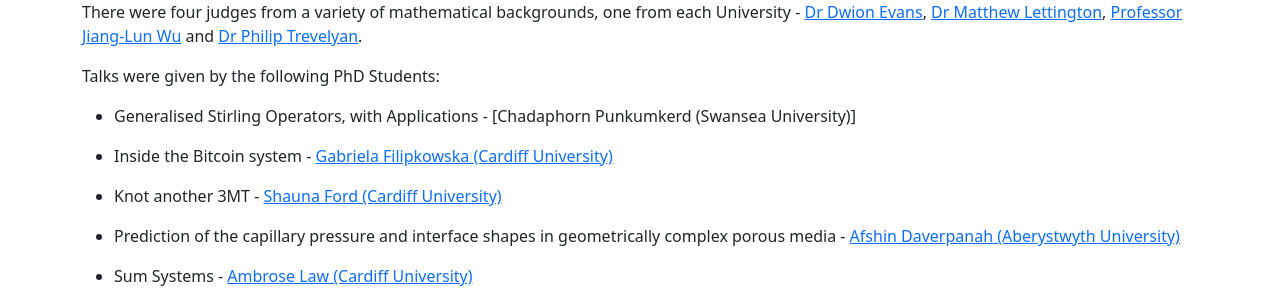
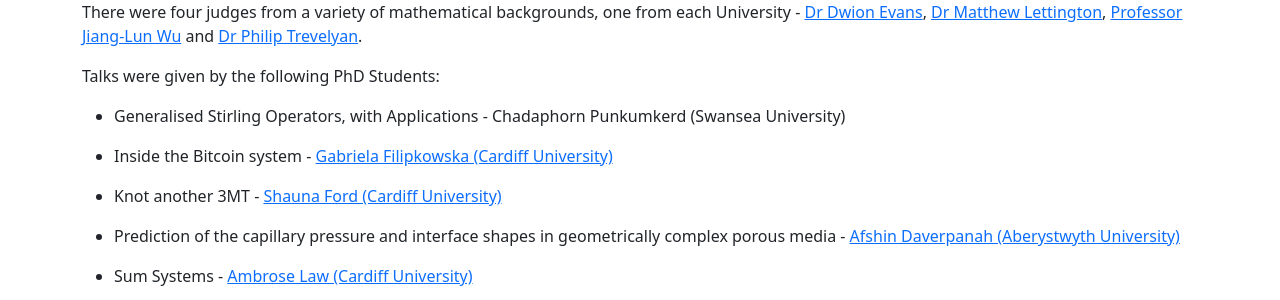
Before and after one commit to SIAM-IMA-Cardiff/siam-ima-cardiff.github.io, a Jekyll site: the page built from collections/_posts/2022-06-13-Welsh3MT-result.md, in a window 1280 px wide. Shown: the part 977-1277 px from the top of the page. Built offline with Jekyll 4.4.1, drawn with Linux system fonts in a browser that asks for light colours.

```diff
--- a/collections/_posts/2022-06-13-Welsh3MT-result.md
+++ b/collections/_posts/2022-06-13-Welsh3MT-result.md
@@ -9,7 +9,7 @@ There were four judges from a variety of mathematical backgrounds, one from each
 
 Talks were given by the following PhD Students:
 
-* Generalised Stirling Operators, with Applications - [Chadaphorn Punkumkerd (Swansea University)]
+* Generalised Stirling Operators, with Applications - Chadaphorn Punkumkerd (Swansea University)
 
 * Inside the Bitcoin system - [Gabriela Filipkowska (Cardiff University)](https://www.cardiff.ac.uk/people/research-students/view/2575982-Gabriela-Filipkowska)
 
```
